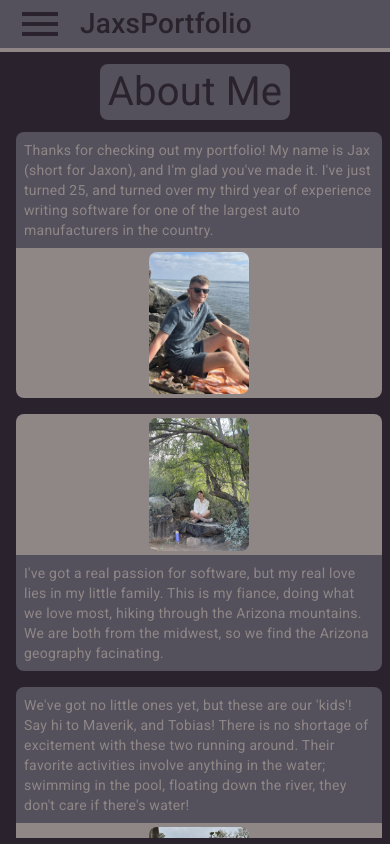
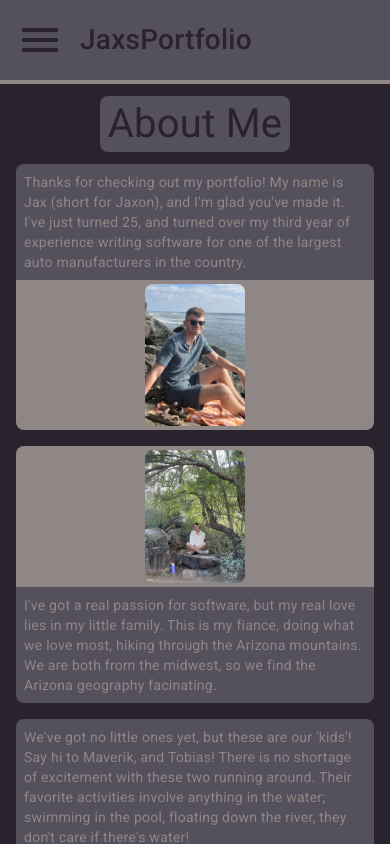
Before and after one commit to jaxCodesCode/jaxsPortfolio, an Angular app: page /portfolio/about in a window 390 px wide. Shown: the top 844 px of the page. Built offline with nearby package versions, Linux system fonts and the light colour scheme.

Commit message:
mobile optimizations

```diff
--- a/src/app/app.component.html
+++ b/src/app/app.component.html
@@ -1 +1,3 @@
-<router-outlet></router-outlet>
+<div >
+  <router-outlet></router-outlet>
+</div>
--- a/src/app/components/drawer-container/drawer-container.component.scss
+++ b/src/app/components/drawer-container/drawer-container.component.scss
@@ -10,11 +10,11 @@
   align-items: center;
   flex: 1 1 auto;
   align-items: stretch;
-  height: 100%;
+  position: relative;
+  margin-top: 10vh;
 }
 
 .drawer-container {
-  height: 100%;
   background-color: map-get($map: $dark-palette, $key: purple);
 }
 
@@ -22,12 +22,13 @@
   background-color: map-get($map: $dark-palette, $key: purple-dark);;
   display: flex;
   flex-direction: column;
-  height: 100%;
 }
 
 .drawer-sidenav {
   background-color: map-get($map: $dark-palette, $key: purple);
   padding: 0.5rem;
+  height: 100vh;
+  position: fixed;
 }
 
 .icon-l {
--- a/src/app/components/screen-container/screen-container.component.scss
+++ b/src/app/components/screen-container/screen-container.component.scss
@@ -16,7 +16,7 @@
   align-items: center;
   display: flex;
   flex-direction: column;
-  height: 95vh;
+  min-height: 90vh;
   width: 100%;
 }
 
@@ -26,7 +26,6 @@
   display: flex;
   flex-direction: column;
   margin-bottom: 1rem;
-  overflow-y: scroll;
   width: min-content;
   min-width: 100%;
 }
--- a/src/app/screens/about-screen/about-screen.component.scss
+++ b/src/app/screens/about-screen/about-screen.component.scss
@@ -98,7 +98,7 @@ jax-about-card {
 
 @media only screen and (max-width: 680px) {
   .about-cards {
-    margin: 0 calc(1rem - 8px) 0 1rem;
+    margin: 0 1rem;
   }
 
   .indent-left {
--- a/src/styles.scss
+++ b/src/styles.scss
@@ -20,8 +20,7 @@ body {
     "Helvetica Neue",
     sans-serif;
   height: 100%;
-  overflow: hidden;
-  padding-bottom: env(safe-area-inset-bottom) !important;
+  overflow-y: auto;
 }
 
 .carousel-indicators button {
@@ -53,12 +52,15 @@ mat-drawer-content {
 .mat-mdc-tab-header-pagination-chevron {
   border-color: map-get($map: $dark-palette, $key: grey);
 }
+
 .mat-toolbar {
   background-color: map-get($map: $dark-palette, $key: purple);
   border-bottom: solid map-get($map: $dark-palette, $key: purple-pale);
   border-bottom-width: 4px;
   color: map-get($map: $dark-palette, $key: purple-dark);
   height: 10vh;
+  position: fixed;
+  z-index: 100;
 }
 
 .mat-stepper-vertical {
@@ -93,3 +95,15 @@ mat-drawer-content {
     background-color: map-get($map: $dark-palette, $key: purple) !important;
     color: map-get($map: $dark-palette, $key: purple-pale) !important;
 }
+
+
+body::-webkit-scrollbar {
+  background-color: transparent;
+  width: 8px;
+}
+
+body::-webkit-scrollbar-thumb {
+  background-color: map-get($map: $dark-palette, $key: purple-pale);
+  border-radius: 4px;
+  border: solid map-get($map: $dark-palette, $key: purple);
+}
```
